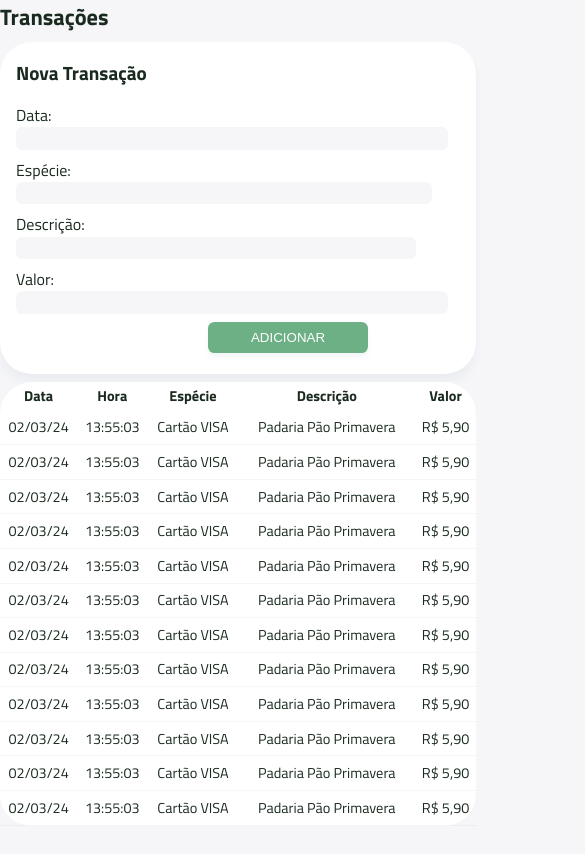
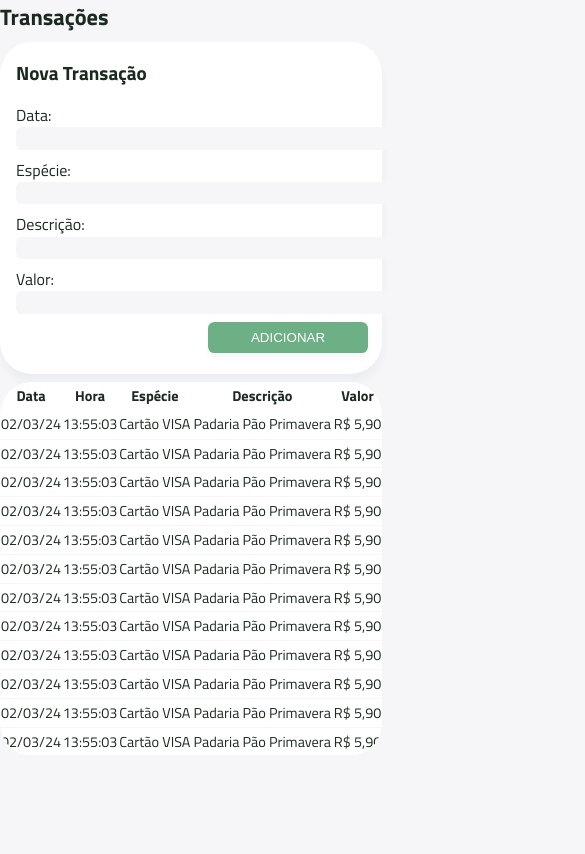
Before and after one commit to mpersonsolia/fiap-fintech, a plain HTML site: page src/pages/transactions.html in a window 390 px wide. Shown: the top 854 px of the page, 585 px wide, since content can reach past the window. Drawn offline with Linux system fonts and the light colour scheme.

Commit message:
git add styles

```diff
--- a/src/styles/dashboard.css
+++ b/src/styles/dashboard.css
@@ -132,10 +132,13 @@ canvas {
 @media only screen and (max-width: 768px) {
 	body {
 		margin-left: 0.5rem;
+		height: 100%;
 	}
+
 	.fintech-dashboard {
 		overflow: auto;
-		height: calc(100vh - 10rem);
+		height: 100%;
+		margin-left: 0.5rem;
 	}
 
 	.fintech-dashboard-h1 {
@@ -165,11 +168,15 @@ canvas {
 	}
 
 	.fintech-dashboard-cards-info-total {
-		margin-left: 3rem;
+		margin-left: 1rem;
 	}
 
 	.fintech-dashboard-purchases-title {
 		margin: 0.5rem 0 0.5rem 0;
+	}
+
+	.fintech-dashboard-purchases-table {
+		height: 2rem;
 	}
 }
 
--- a/src/styles/transactions.css
+++ b/src/styles/transactions.css
@@ -20,7 +20,7 @@
 	box-shadow: 0 0.5rem 0.5rem var(--color-light);
 	margin: 0 1rem 1rem 0;
 	padding: 1rem;
-	width: 80rem;
+	width: 100%;
 }
 
 .fintech-transactions-form-inputs {
@@ -64,16 +64,15 @@
 .fintech-transactions-overflow {
 	overflow: hidden;
 	border-radius: var(--card-border-radius);
-	width: 80rem;
 }
 
 .fintech-transactions-table {
-	height: calc(100vh - 22rem);
 	overflow: auto;
 }
 
 #fintech-transactions-table-list {
-	width: 80rem;
+	width: 100%;
+	height: 100%;
 	border-collapse: collapse;
 	background-color: var(--color-white);
 	padding: 1rem;
@@ -102,6 +101,10 @@
 
 /**************************************** TABLET STYLE ****************************************/
 @media only screen and (max-width: 768px) {
+	body {
+		padding-right: 0.5rem;
+	}
+
 	.fintech-title-h1 {
 		font-size: 1.4rem;
 		margin-bottom: 0.5rem;
@@ -115,7 +118,7 @@
 		display: flex;
 		margin: 0 0.5rem 0.5rem 0;
 		padding: 1rem;
-		width: calc(100vh - 23rem);
+		width: 100%;
 	}
 
 	.fintech-transactions-form-container {
@@ -148,15 +151,13 @@
 	}
 
 	.fintech-transactions-table {
-		height: calc(100vh - 22rem);
-		width: calc(100vh - 23rem);
 		border-radius: var(--card-border-radius);
 		overflow: auto;
 	}
 
 	#fintech-transactions-table-list {
-		height: calc(100vh - 25rem);
-		width: calc(100vh - 23rem);
+		height: 100%;
+		width: 100%;
 	}
 
 	#fintech-transactions-table-list th,
@@ -185,7 +186,7 @@
 		display: flex;
 		margin: 0 0.5rem 0.5rem 0;
 		padding: 1rem;
-		width: calc(100vh - 35rem);
+		width: 100%;
 	}
 
 	.fintech-transactions-form-container {
@@ -218,8 +219,6 @@
 	}
 
 	.fintech-transactions-table {
-		height: calc(100vh - 35rem);
-		width: calc(100vh - 35rem);
 		border-radius: var(--card-border-radius);
 	}
 
```
Also changed, not shown: src/styles/investments.css (+3 -4 lines).
